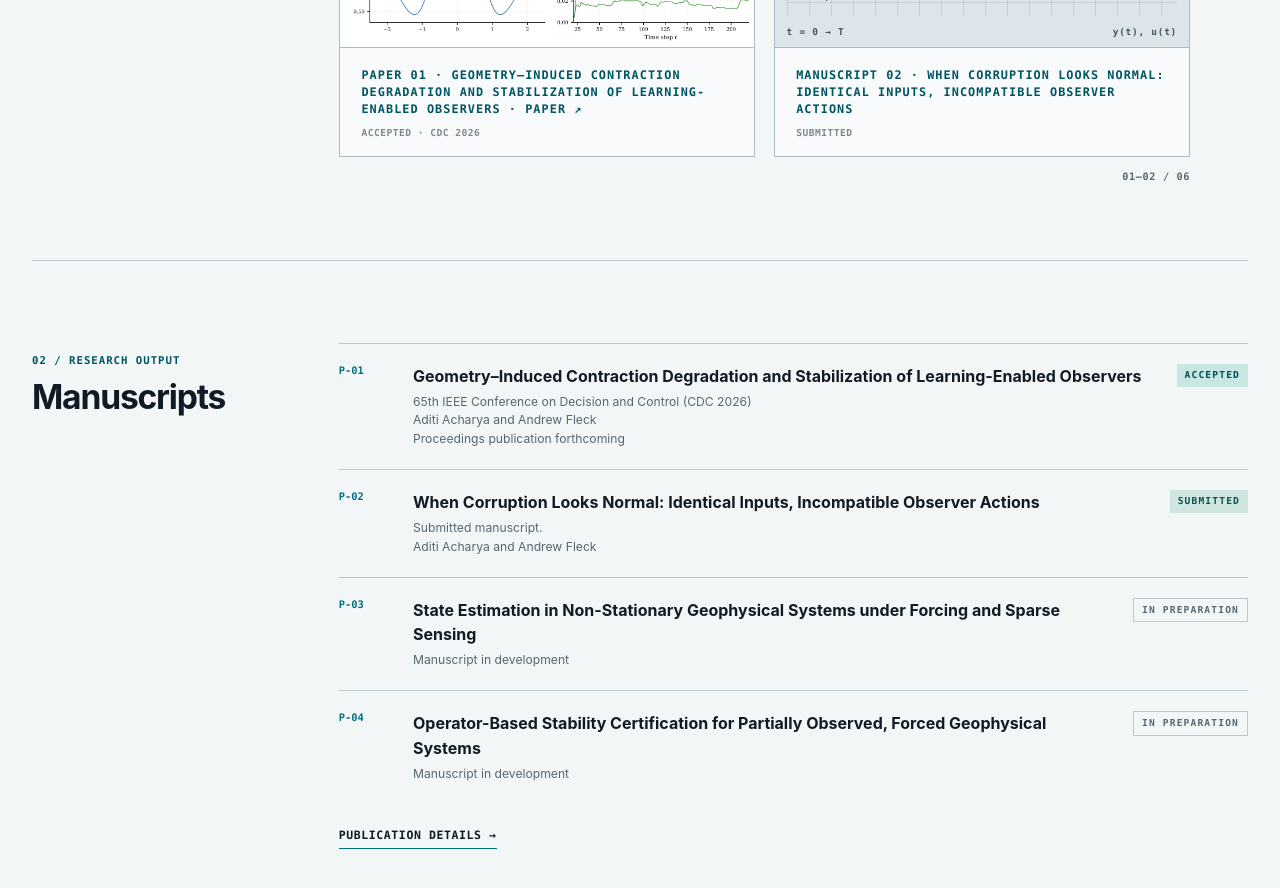
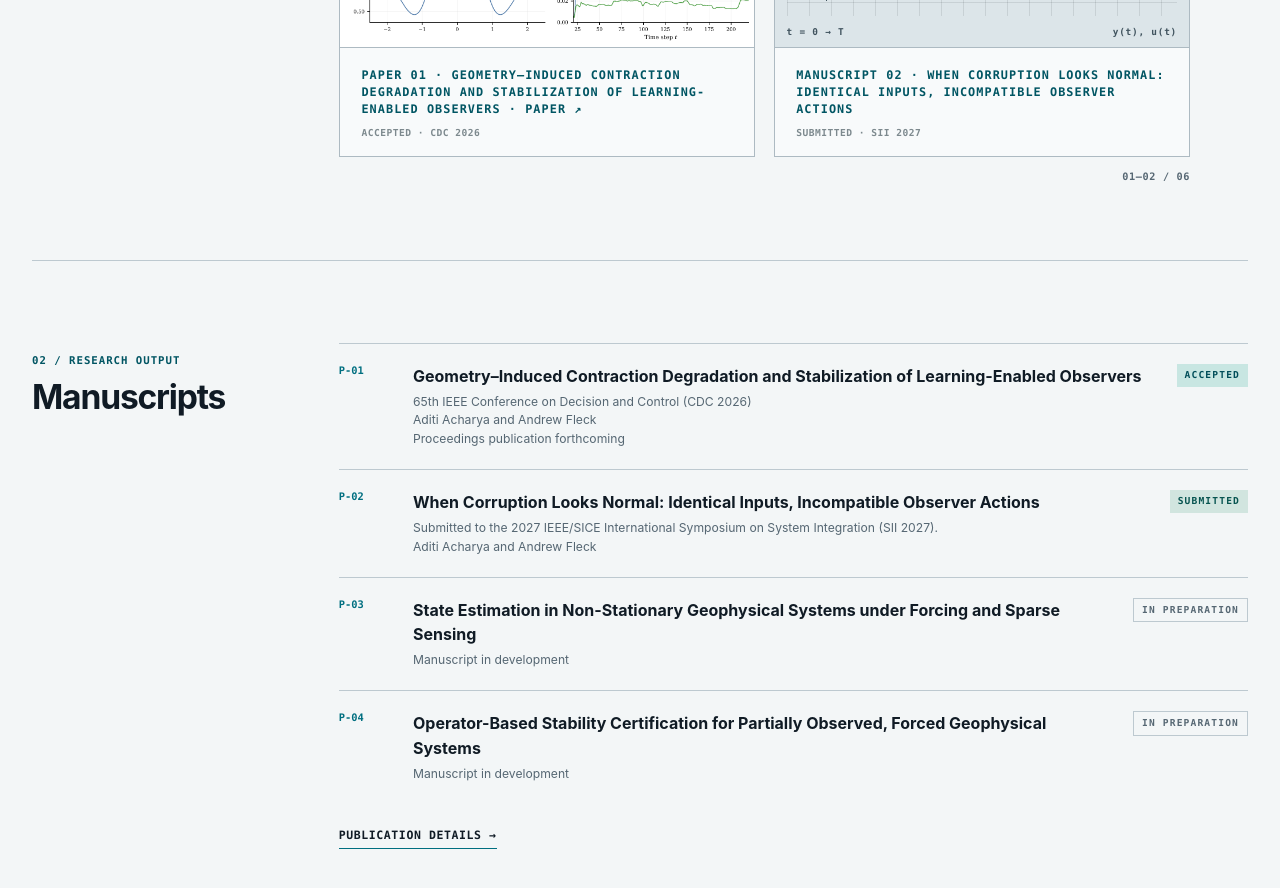
Before and after one commit to afleck18/andrew-fleck-portfolio, a Next.js app: page / in a window 1280 px wide. Shown: the part 1400-2288 px from the top of the page. Built offline with nearby package versions, Linux system fonts and the light colour scheme; no server answers.

Commit message:
Restore SII 2027 manuscript venue

```diff
--- a/app/ResearchCarousel.tsx
+++ b/app/ResearchCarousel.tsx
@@ -50,7 +50,7 @@ export function ResearchCarousel() {
       label: "MANUSCRIPT",
       number: "02",
       title: publications[1].title,
-      meta: "Submitted",
+      meta: "Submitted · SII 2027",
       href: `/publications/#${publications[1].anchor}`,
       artifactHref: null,
       artifactLabel: null,
--- a/app/data.ts
+++ b/app/data.ts
@@ -74,7 +74,7 @@ export const publications = [
     anchor: "when-corruption-looks-normal",
     title: "When Corruption Looks Normal: Identical Inputs, Incompatible Observer Actions",
     authors: "Aditi Acharya and Andrew Fleck",
-    venue: "Submitted manuscript.",
+    venue: "Submitted to the 2027 IEEE/SICE International Symposium on System Integration (SII 2027).",
     status: "Submitted",
     detail: null,
     paper: null,
```
Also changed, not shown: 1 other file (tests, documents, lock files or other folders).
